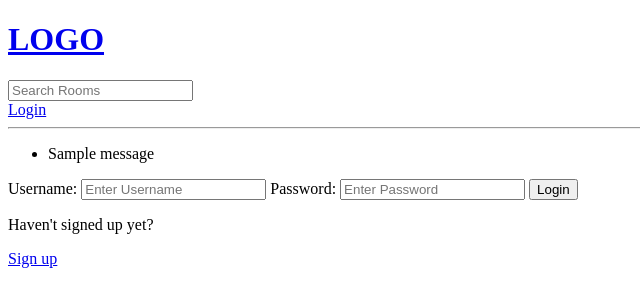
After one commit to KhineThwe/django_8hr_course, a Django app: a page that uses templates/nav.html in a window 1280 px wide. The commit adds this page. Shown: the top 307 px of the page, without its empty margins (0-640 px from the left). Run offline with Django 4.2, Linux system fonts and the light colour scheme; one stand-in notice (Sample message) is shown.

```diff
--- a/base/admin.py
+++ b/base/admin.py
@@ -1,4 +1,6 @@
 from django.contrib import admin
-from . models import Room
+from . models import Room,Topic,Message
 
 admin.site.register(Room)
+admin.site.register(Topic)
+admin.site.register(Message)
--- a/base/forms.py
+++ b/base/forms.py
@@ -5,4 +5,4 @@ class RoomForm(ModelForm):
     class Meta:
         model = Room
         fields='__all__'
-        # exclude=['host','participants']
+        exclude=['host','participants']
--- a/base/urls.py
+++ b/base/urls.py
@@ -2,9 +2,13 @@ from django.urls import path
 from . import views
 
 urlpatterns = [
+    path('login/', views.loginPage,name='login'),
+    path('logout/', views.logoutUser,name='logout'),
+    path('register/', views.registerPage,name='register'),
     path('', views.home,name='home'),
     path('create_room/', views.create_room,name='create_room'),
     path('room/<int:pk>/', views.room,name='room'),
     path('update_room/<int:pk>/', views.update_room,name='update_room'),
     path('delete_room/<int:pk>/', views.delete_room,name='delete_room'),
+    path('delete_message/<int:pk>/', views.delete_message,name='delete_message'),
 ]
--- a/base/views.py
+++ b/base/views.py
@@ -1,12 +1,72 @@
 from django.shortcuts import render,redirect
-from . models import Room
+from django.http import HttpResponse
+from django.contrib import messages
+from . models import Room,Topic,Message
 from . forms import RoomForm
+from django.db.models import Q
+from django.contrib.auth.models import User
+from django.contrib.auth.decorators import login_required
+from django.contrib.auth import authenticate,login,logout
+from django.contrib.auth.forms import UserCreationForm
+
+def loginPage(request):
+    page = 'login'
+    if request.user.is_authenticated:
+        return redirect('home')
+
+    if request.method == "POST":
+        username = request.POST.get("username").lower()
+        password = request.POST.get("password")
+        print(username,password)
+        try:
+            user = User.objects.get(username = username)
+        except:
+            messages.error(request,"User doesn't exist")
+        user = authenticate(request,username=username,password=password)
+
+        if user is not None:
+            login(request,user)
+            return redirect('home')
+        else:
+            #user not log in
+            messages.error(request,"Username or password doesn't exist")
+
+    context = {'page':page}
+    return render(request,'base/login_register.html',context)
+
+def logoutUser(request):
+    logout(request)
+    return redirect('home')
+
+def registerPage(request):
+    form = UserCreationForm()
+    if request.method == "POST":
+        form = UserCreationForm(request.POST)
+        if form.is_valid():
+            user = form.save(commit=False)
+            user.username = user.username.lower()
+            user.save()
+            login(request,user)#login lote pay
+            return redirect('home')#sent user to home page
+        else:
+            messages.error(request,'An error occured during registration')
+    return render(request,'base/login_register.html',{'form':form})
 
 def home(request):
-    room = Room.objects.all()
-    contexts = {'rooms':room}
+    q=request.GET.get('q') if request.GET.get('q')!=None else ''
+    #inline if statement
+    # room = Room.objects.filter(topic__name__icontains=q,name__icontains)
+    room = Room.objects.filter(
+        Q(topic__name__icontains=q)|
+        Q(name__icontains=q)|
+        Q(description__icontains=q)
+        )
+    topic = Topic.objects.all()
+    room_count = room.count()
+    contexts = {'rooms':room,'topics':topic,"room_count":room_count}
     return render(request,'base/home.html',contexts)
 
+@login_required(login_url = 'login')
 def create_room(request):
     form = RoomForm()
     if request.method == "POST":
@@ -19,12 +79,28 @@ def create_room(request):
 
 def room(request,pk):
     room = Room.objects.get(id=pk)
-    contexts = {'room':room}
+    room_messages = room.message_set.all().order_by('-created')
+    #descending order newest first
+    #get all msg --> Model Message in lowercase message be
+    #careful
+    participants = room.participants.all()
+    if request.method == "POST":
+        message = Message.objects.create(
+            user = request.user,
+            room = room,
+            body = request.POST.get('body')
+        )
+        room.participants.add(request.user)
+        return redirect('room',pk=room.id)
+    contexts = {'room':room,'room_messages':room_messages,'participants':participants}
     return render(request,'base/room.html',contexts)
 
+@login_required(login_url = 'login')
 def update_room(request,pk):
     room = Room.objects.get(id=pk)
-    form = RoomForm(instance = room)
+    form = RoomForm(instance = room)#to get old prefilled data
+    if request.user != room.host:#if request user is not owner of the user
+        return HttpResponse('You are not allowed here!')
     if request.method == "POST":
         form = RoomForm(request.POST,instance = room)
         if form.is_valid():
@@ -33,10 +109,25 @@ def update_room(request,pk):
     contexts = {'form':form}
     return render(request,'base/room_form.html',contexts)
 
+@login_required(login_url = 'login')
 def delete_room(request,pk):
     room = Room.objects.get(id=pk)
+    if request.user != room.host:#if request user is not owner of the user
+        return HttpResponse('You are not allowed here!')
     if request.method == "POST":
         room.delete()
         return redirect('home')
     contexts = {'obj':room}
     return render(request,'base/delete.html',contexts)
+
+
+@login_required(login_url = 'login')
+def delete_message(request,pk):
+    message = Message.objects.get(id=pk)
+    if request.user != message.user:#if request user is not owner of the user
+        return HttpResponse('You are not allowed here!')
+    if request.method == "POST":
+        message.delete()
+        return redirect('home')
+    contexts = {'obj':message}
+    return render(request,'base/delete.html',contexts)
--- a/templates/base/delete.html
+++ b/templates/base/delete.html
@@ -1,9 +1,10 @@
 {% extends 'main.html' %}
 {% block content %}
-<form action="" method="post">
+<form action="" method="POST">
    {% csrf_token %}
    <p>Are you sure you want to delete "{{obj}}"?</p>
    <a href="{{request.META.HTTP_REFERER}}">GO BACK</a>
+
    <input type="submit" value="Confirm" />
 </form>
 {% endblock content %}
--- /dev/null
+++ b/templates/base/login_register.html
@@ -0,0 +1,30 @@
+{% extends 'main.html' %}
+{% block content %}
+{% if page == 'login' %}
+<div>
+    <form method="POST" action="">
+    {% csrf_token %}
+    <label>Username: </label>
+    <input type="text" name="username" placeholder="Enter Username">
+
+    <label>Password: </label>
+    <input type="password" name="password" placeholder="Enter Password">
+
+    <input type="submit" value="Login">
+    </form>
+    <p>Haven't signed up yet?</p>
+    <a href="{%url 'register' %}">Sign up</a>
+</div>
+{% else %}
+<div>
+    <form method="POST" action="">
+    {% csrf_token %}
+    {{form.as_p}}
+
+    <input type="submit" value="Register">
+    </form>
+    <p>Already signed up yet?</p>
+    <a href="{%url 'login' %}">Login</a>
+</div>
+{% endif %}
+{% endblock content %}
--- a/templates/main.html
+++ b/templates/main.html
@@ -8,6 +8,15 @@
 </head>
 <body>
     {%include 'nav.html' %}
+    {% if messages %}
+    <ul class="messages">
+        {% for message in  messages%}
+         <li{% if message.tags %} class="{{message.tags}}"{%endif%}>
+            {{message}}
+         </li>
+        {% endfor %}
+    </ul>
+    {% endif %}
     {% block content%}
     {% endblock content %}
 </body>
--- a/templates/nav.html
+++ b/templates/nav.html
@@ -1,2 +1,14 @@
-<h1>Study Buddy</h1>
+<a href="/">
+    <h1>LOGO</h1>
+</a>
+
+<form method="GET" action="{% url 'home' %}">
+    <input type="text" name="q" placeholder="Search Rooms"/>
+</form>
+{% if request.user.is_authenticated %}
+<p>Hello {{request.user}}</p>
+<a href="{% url 'logout'%}">Logout</a>
+{% else %}
+<a href="{% url 'login'%}">Login</a>
+{% endif %}
 <hr>
```
Also changed, not shown: base/models.py (+28 -2 lines), note.txt (added, +26 -0 lines), templates/base/home.html (+29 -0 lines), templates/base/room.html (+47 -0 lines), base/migrations/0002_topic_room_host_room_participants_message_room_topic.py (added), db.sqlite3.
